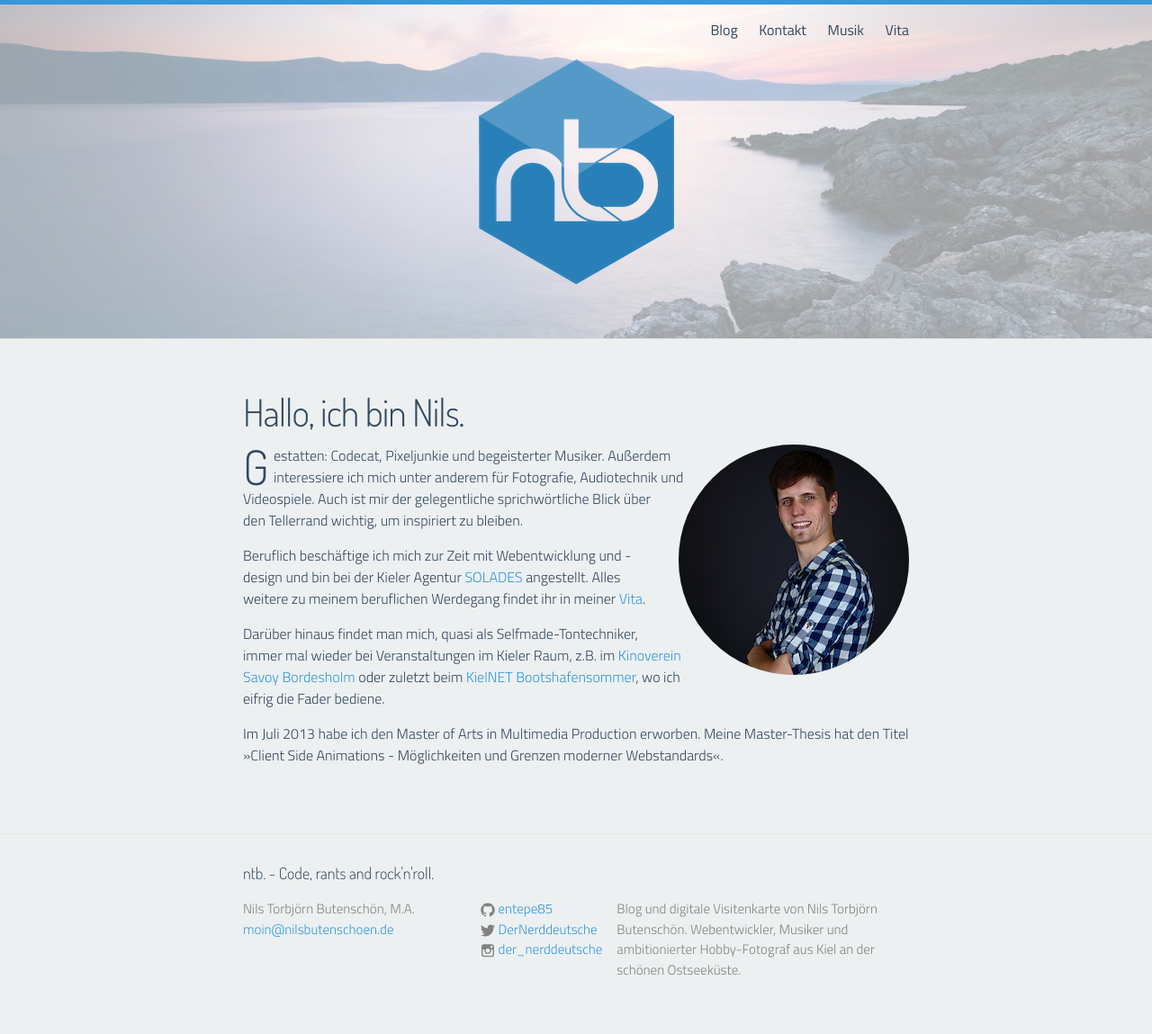
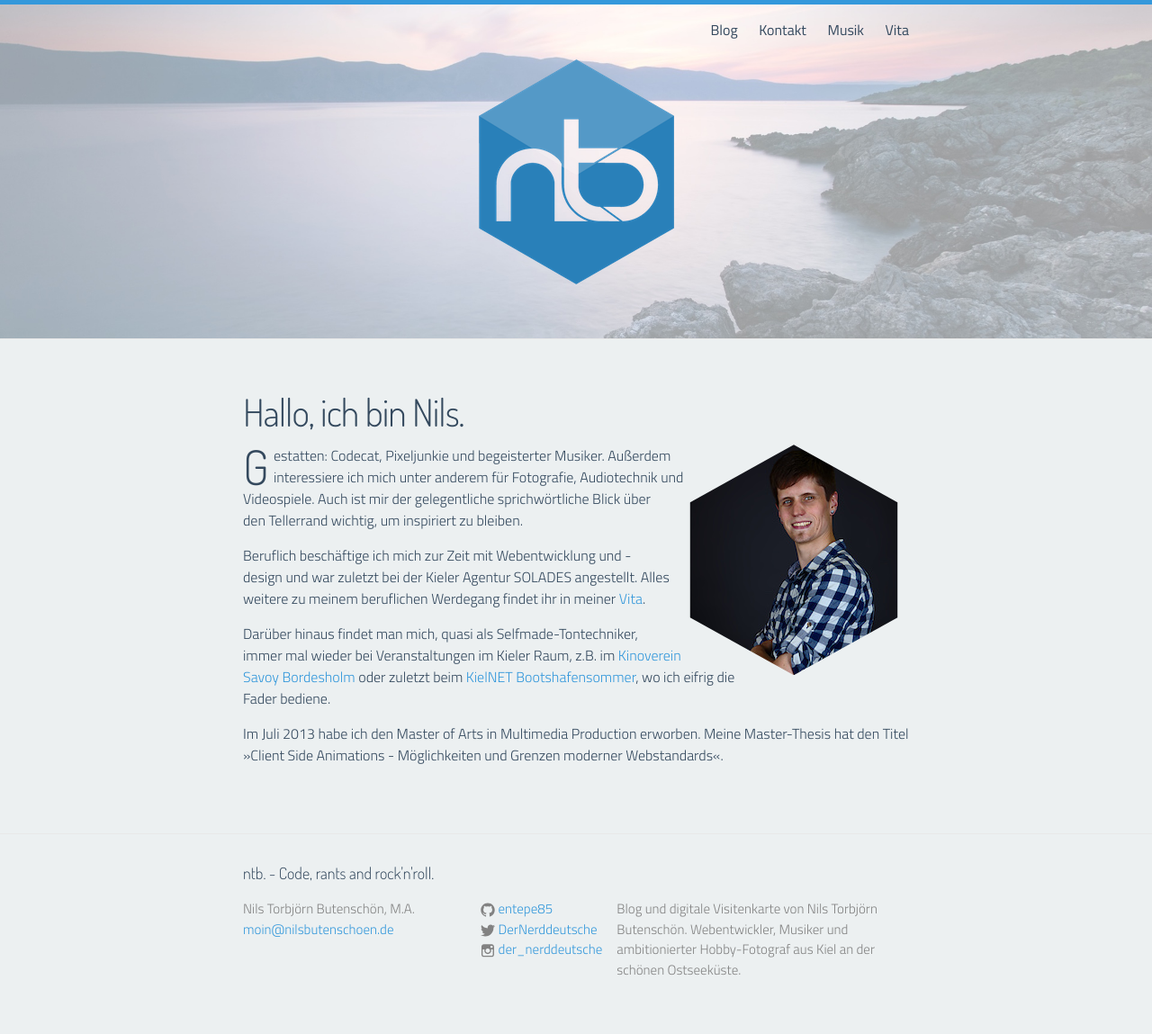
Before and after one commit to entepe85/nilsbutenschoen.de, a Jekyll site: the page built from index.html, in a window 1280 px wide. Shown: the whole page at 90% size. Built offline with Jekyll 4.4.1, drawn with Linux system fonts in a browser that asks for light colours; nearby versions of some CDN libraries.

Commit message:
Necessary updates

```diff
--- a/_sass/_home.scss
+++ b/_sass/_home.scss
@@ -1,8 +1,10 @@
 .home-portrait {
-    border-radius: 100%;
+    -moz-border-radius: 100%;
+    -webkit-clip-path: polygon(50% 0%, 95% 25%, 95% 75%, 50% 100%, 5% 75%, 5% 25%);
+    clip-path: polygon(50% 0%, 95% 25%, 95% 75%, 50% 100%, 5% 75%, 5% 25%);;
     float: right;
     margin: 0 0 1em 1.5em;
-    shape-outside: circle();
+    shape-outside: polygon(50% 0%, 95% 25%, 95% 75%, 50% 100%, 5% 75%, 5% 25%);;
     @include media-query($on-phone) {
         height: auto;
         max-width: 50%;
--- a/index.html
+++ b/index.html
@@ -5,14 +5,14 @@ layout: default
 <div class="home">
 
   <h1 class="post-title">Hallo, ich bin Nils.</h1>
-  <img src="{{ "/assets/img/nils-portrait.jpg" | prepend: site.url }}" srcset="{{ "/assets/img/nils-portrait-2x.jpg"  | prepend: site.url }} 2x" class="circle-image right">
+  <img src="{{ "/assets/img/nils-portrait.jpg" | prepend: site.url }}" srcset="{{ "/assets/img/nils-portrait-2x.jpg"  | prepend: site.url }} 2x" class="home-portrait right">
   <div class="home container fluid">
     <div class="row">
         <p>
             <span class="drop-cap">G</span>estatten: Codecat, Pixeljunkie und begeisterter Musiker. Außerdem interessiere ich mich unter anderem für Fotografie, Audiotechnik und Videospiele. Auch ist mir der gelegentliche sprichwörtliche Blick über den Tellerrand wichtig, um inspiriert zu bleiben.
         </p>
         <p>
-            Beruflich beschäftige ich mich zur Zeit mit Webentwicklung und -design und bin bei der Kieler Agentur <a href="http://www.solades.de/" target="_blank">SOLADES</a> angestellt. Alles weitere zu meinem beruflichen Werdegang findet ihr in meiner <a href="/vita/">Vita</a>.
+            Beruflich beschäftige ich mich zur Zeit mit Webentwicklung und -design und war zuletzt bei der Kieler Agentur SOLADES angestellt. Alles weitere zu meinem beruflichen Werdegang findet ihr in meiner <a href="/vita/">Vita</a>.
         </p>
     </div>
     <div class="row">
```
Also changed, not shown: vita/vita.html (+2 -8 lines), 1 other file.
